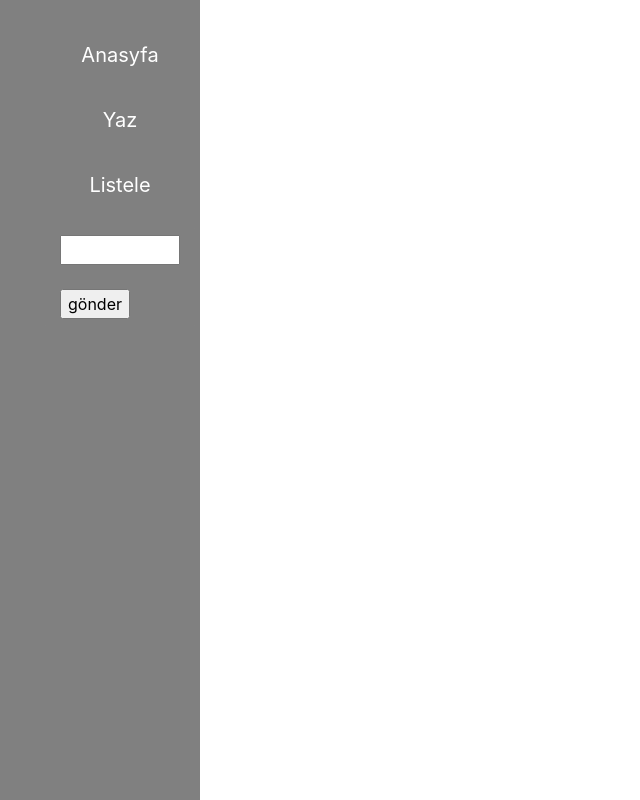
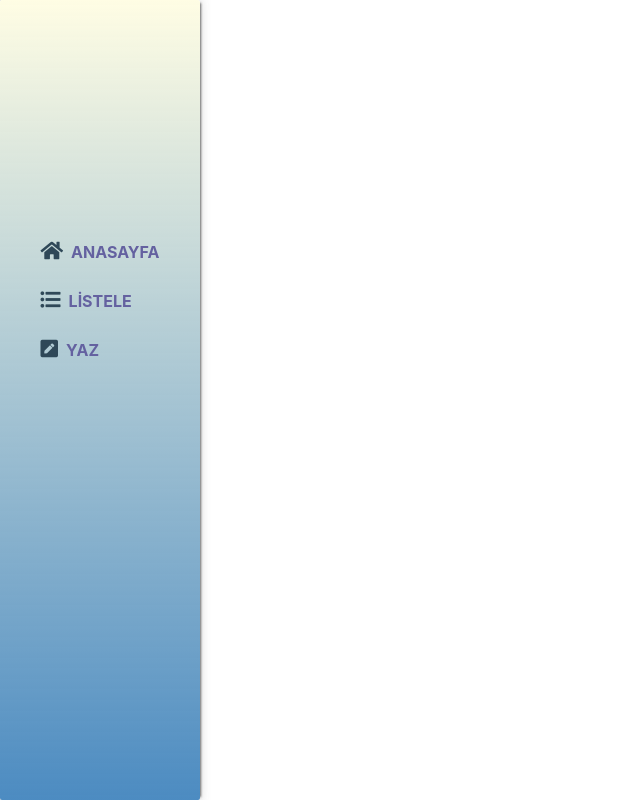
Before and after one commit to aoguz1/codes, a PHP site: page / in a window 1280 px wide. Shown: the whole page, without its empty margins (0-640 px from the left). Run offline with PHP 8.4, Linux system fonts and the light colour scheme; some libraries are stand-ins or nearby versions.

Commit message:
sidebar düzeltildi

```diff
--- a/css/syle.css
+++ b/css/syle.css
@@ -5,11 +5,16 @@ body{
 .sidebar{
 	height: 100%;
 	width: 200px;
+	background: linear-gradient(to bottom, #FFFDE4, #005AA7B3);
+
+
+
 	position: fixed;
 	z-index: 1;
 	top: 0;
 	left: 0;
-  background-color: grey;
+
+	border-radius: 2px 2px 2px 2px;
 	overflow-x: hidden;
 	padding-top: 15px;
 	display: -webkit-flex;
@@ -18,33 +23,58 @@ body{
 	display: -o-flex;
 	display: flex;
 	justify-content: center;
+
+	-webkit-box-shadow: -3px 0px 10px 4px rgba(69,69,69,1);
+	-moz-box-shadow: -3px 0px 10px 4px rgba(69,69,69,1);
+	box-shadow: -5px 1px 13px 2px rgba(69, 69, 69, 0.43),4px 0px 2px -3px rgba(69, 69, 69, 0.74);
+/*-moz-box-shadow: -5px 1px 13px 2px rgba(69,69,69,1);
+box-shadow: -5px 1px 13px 2px rgba(69,69,69,1);*/
 }
-.navbarGrid
-{
-	display: -webkit-flex;
-	display: -moz-flex;
-	display: -ms-flex;
-	display: -o-flex;
-	display: flex;
+/*sidebar content*/
+
+.sidebar ul{
+
+	list-style: none;
+	padding:0px;
+	margin-top: 100%;
+}
+.sidebar li{
+	margin-top: 25px;
+}
+.sidebar a{
+
+	text-decoration: none;
+	font-weight: bold;
+	color: #6461A0;
+	position: relative;
 
 }
-
-.navList {
-	list-style: none;
-}
-.navList li{
-	margin: 15px 0px;
-	border-radius: 5%;
-	background: grey;
-	padding: 10px 15px;
-}
-.navList  a
-{
-text-align: center;
-	text-decoration: none;
-	color: white;
+.sidebar i {
+	color:#2f4858;
 	font-size: 20px;
 }
+.sidebar ul li > a:before {
+  content: "";
+  position: absolute;
+  width: 100%;
+  height: 2px;
+  bottom: -1px;
+  left: 0;
+  background: #2f4858;
+  visibility: hidden;
+  border-radius: 5px;
+  transform: scaleX(0);
+  transition: .25s linear;
+}
+.sidebar ul li > a:hover:before,
+.sidebar ul li > a:focus:before {
+  visibility: visible;
+  transform: scaleX(1);
+}
+
+
+
+
 /*listele*/
 .listeleGrid{
 	width: calc(100%-210px);
@@ -56,6 +86,3 @@ text-align: center;
 	height: 200px;
 	overflow: scroll;
 }
-input[name="ara"]{
-width: 120px;
-}
--- a/header.php
+++ b/header.php
@@ -12,22 +12,16 @@
 <body>
 <div id="sidebar" class="sidebar">
 
-<nav>
-	<div class="navbarGrid">
+<ul>
+	<li><a href=""><i class="fas fa-home mr-2"></i>ANASAYFA</a></li>
+	<li><a href=""><i class="fas fa-list-ul mr-2"></i>LİSTELE</a></li>
+	<li><a href=""><i class="fas fa-pen-square mr-2"></i>YAZ</a></li>
+</ul>
 
-	<div class="logo"><a href=""><img src="" alt=""></a></div>
-	<ul class="navList">
-
-		<a href=""><li>Anasyfa</li></a>
-		<a href="yaz.php"><li>Yaz</li></a>
-		<a href="listele.php"><li>Listele</li></a>
-		<li><input type="text" name="ara"><br> <br><input type="submit" value="gönder"></li>
-
-	</ul>
 
 </div>
 
-</nav>
+
 
 
 
```
Lines whose indentation alone changed are shown as unchanged.
